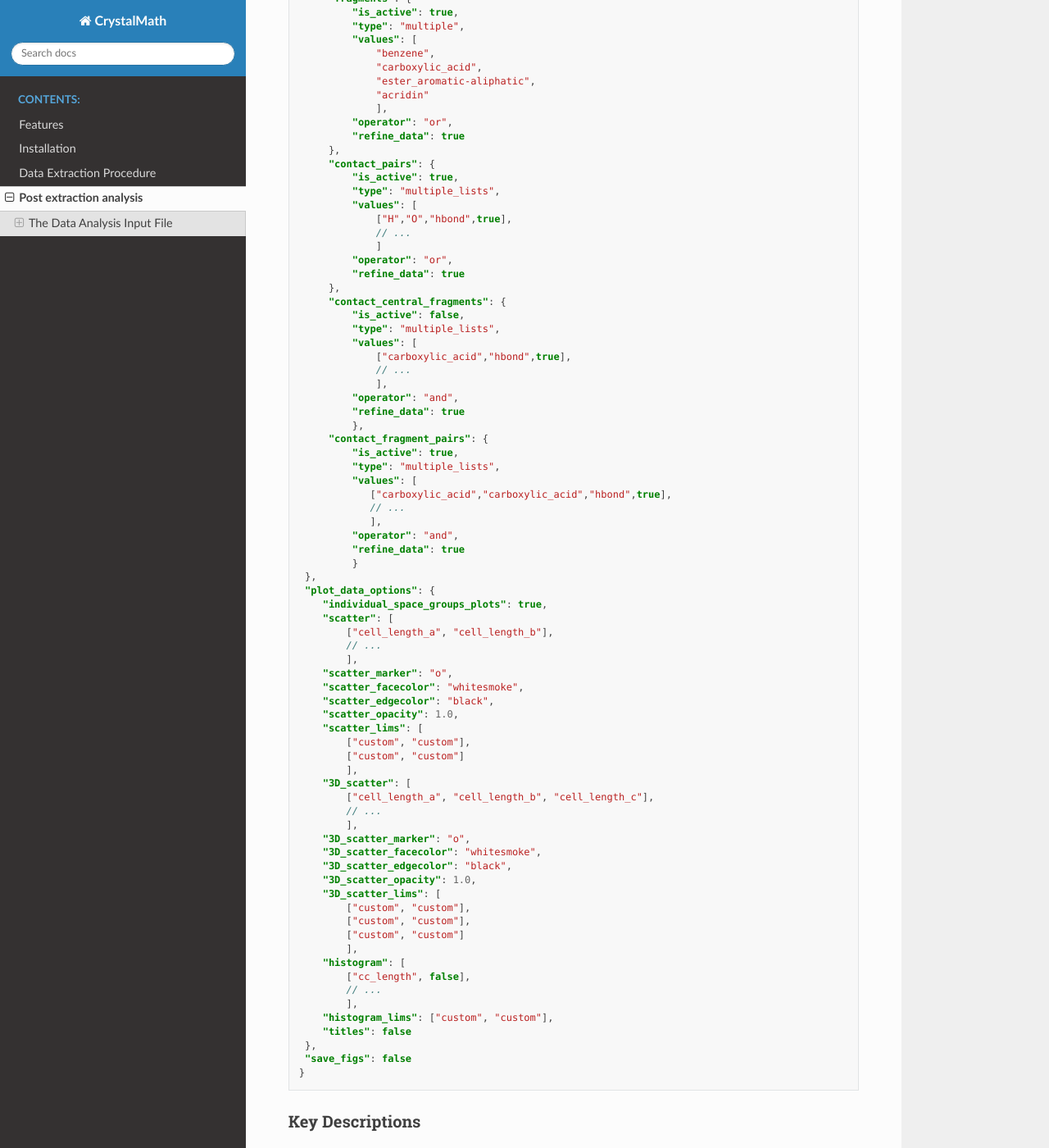
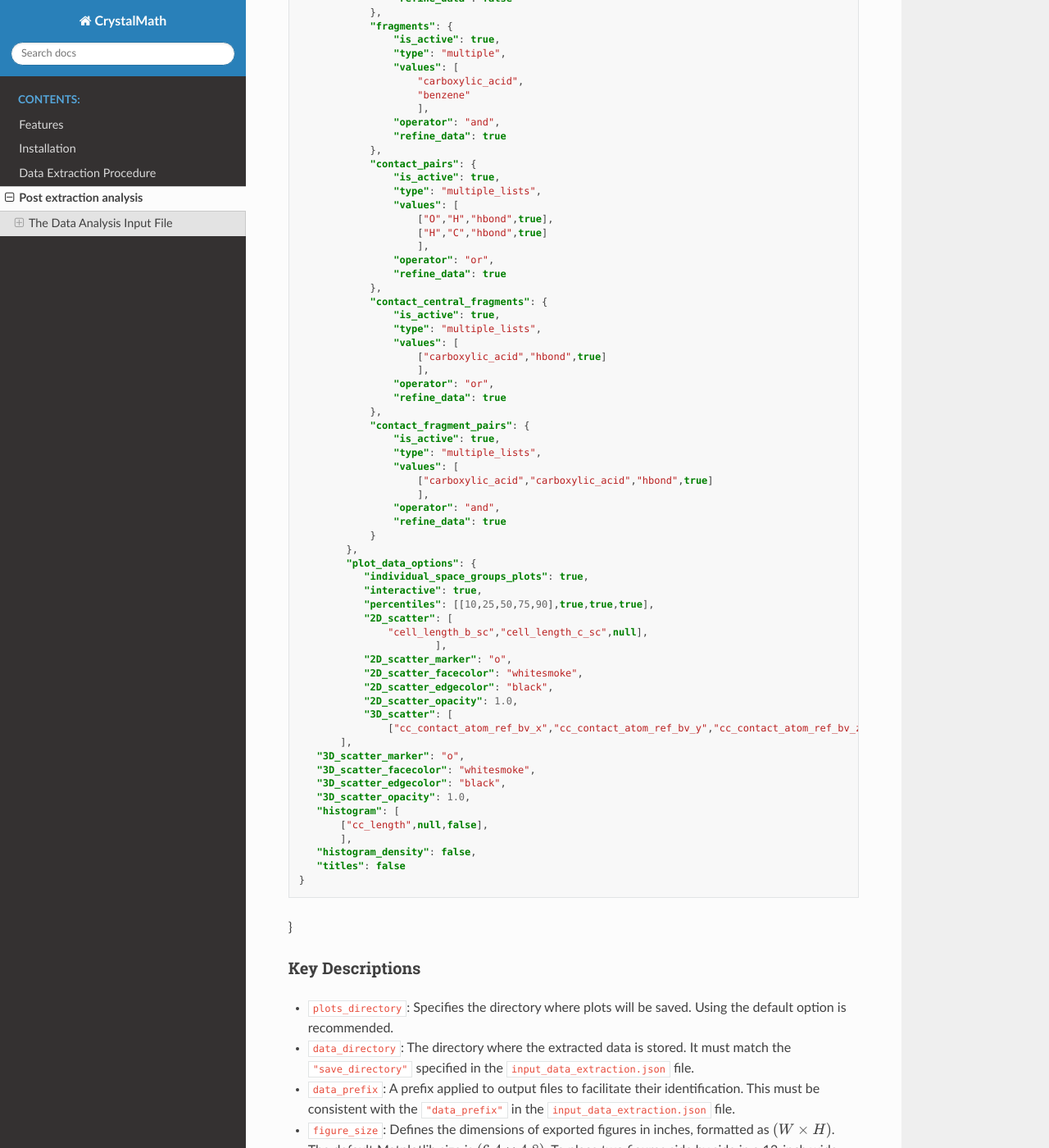
Before and after one commit to nigalanakis/Crystal_Math, a Sphinx documentation site: the page built from docs/source/analysis.rst, in a window 1280 px wide and 1400 px high, scrolled down 1197 px. Shown: the whole window at 82% size. Built offline with Sphinx 7.4.7 and the Read the Docs theme 2.0.0, drawn with Linux system fonts in a browser that asks for light colours; some of the changed text lies outside the part shown.

Commit message:
Update analysis.rst

```diff
--- a/docs/source/analysis.rst
+++ b/docs/source/analysis.rst
@@ -17,118 +17,105 @@ The configuration should be specified in JSON format as shown below:
 .. code-block:: json
 
     {
-     "plots_directory": "../csd_db_analysis/visualize/",
-     "data_directory": "../csd_db_analysis/db_data/",
-     "data_prefix": "example",
-     "figure_size": [5,3.75],
-     "data_filters": {
-         "space_group": {
-             "is_active": true,
-             "type": "single",
-             "values": ["P21/c","P21/n"],
-             "operator": "or",
-             "refine_data": false
+         "plots_directory": "../csd_db_analysis/visualize/",
+         "data_directory": "../csd_db_analysis/db_data/",
+         "data_prefix": "homomolecular",
+         "folder": "contacts_carboxylic-acid_carboxylic-acid_OH_hb_Zprime_1",
+         "figure_size": [5,3.75],
+         "save_figs": false,
+         "data_filters": {
+             "space_group": {
+                 "is_active": false,
+                 "type": "single",
+                 "values": ["P21/c","P21/n"],
+                 "operator": "or",
+                 "refine_data": false
+             },
+             "z_crystal": {
+                 "is_active": false,
+                 "type": "single",
+                 "values": [4,8],
+                 "operator": "or",
+                 "refine_data": false
+             },
+             "z_prime": {
+                 "is_active": true,
+                 "type": "single",
+                 "values": [1],
+                 "operator": "or",
+                 "refine_data": false
+             },
+             "species": {
+                 "is_active": false,
+                 "type": "multiple",
+                 "values": ["C","H","N","O"],
+                 "operator": "or",
+                 "refine_data": false
+             },
+             "fragments": {
+                 "is_active": true,
+                 "type": "multiple",
+                 "values": [
+                     "carboxylic_acid",
+                     "benzene"
+                     ],
+                 "operator": "and",
+                 "refine_data": true
+             },
+             "contact_pairs": {
+                 "is_active": true,
+                 "type": "multiple_lists",
+                 "values": [
+                     ["O","H","hbond",true],
+                     ["H","C","hbond",true]
+                     ],
+                 "operator": "or",
+                 "refine_data": true
+             },
+             "contact_central_fragments": {
+                 "is_active": true,
+                 "type": "multiple_lists",
+                 "values": [
+                     ["carboxylic_acid","hbond",true]
+                     ],
+                 "operator": "or",
+                 "refine_data": true
+             },
+             "contact_fragment_pairs": {
+                 "is_active": true,
+                 "type": "multiple_lists",
+                 "values": [
+                     ["carboxylic_acid","carboxylic_acid","hbond",true]
+                     ],
+                 "operator": "and",
+                 "refine_data": true
+             }
          },
-         "z_crystal": {
-             "is_active": true,
-             "type": "single",
-             "values": [4,8],
-             "operator": "or",
-             "refine_data": false
-         },
-         "z_prime": {
-             "is_active": true,
-             "type": "single",
-             "values": [1,2],
-             "operator": "or",
-             "refine_data": false
-         },
-         "species": {
-             "is_active": true,
-             "type": "multiple",
-             "values": ["C","H","O"],
-             "operator": "or",
-             "refine_data": false
-         },
-         "fragments": {
-             "is_active": true,
-             "type": "multiple",
-             "values": [
-                 "benzene",
-                 "carboxylic_acid",
-                 "ester_aromatic-aliphatic",
-                 "acridin"
-                 ],
-             "operator": "or",
-             "refine_data": true
-         },
-         "contact_pairs": {
-             "is_active": true,
-             "type": "multiple_lists",
-             "values": [
-                 ["H","O","hbond",true],
-                 // ...
-                 ]
-             "operator": "or",
-             "refine_data": true
-         },
-         "contact_central_fragments": {
-             "is_active": false,
-             "type": "multiple_lists",
-             "values": [
-                 ["carboxylic_acid","hbond",true],
-                 // ...
-                 ],
-             "operator": "and",
-             "refine_data": true
-             },
-         "contact_fragment_pairs": {
-             "is_active": true,
-             "type": "multiple_lists",
-             "values": [
-                ["carboxylic_acid","carboxylic_acid","hbond",true],
-                // ...
-                ],
-             "operator": "and",
-             "refine_data": true
-             }
-     },
-     "plot_data_options": {
-        "individual_space_groups_plots": true,
-        "scatter": [
-            ["cell_length_a", "cell_length_b"],
-            // ...
-            ],
-        "scatter_marker": "o",
-        "scatter_facecolor": "whitesmoke",
-        "scatter_edgecolor": "black",
-        "scatter_opacity": 1.0,
-        "scatter_lims": [
-            ["custom", "custom"],
-            ["custom", "custom"]
-            ],
-        "3D_scatter": [
-            ["cell_length_a", "cell_length_b", "cell_length_c"],
-            // ...
-            ],
-        "3D_scatter_marker": "o",
-        "3D_scatter_facecolor": "whitesmoke",
-        "3D_scatter_edgecolor": "black",
-        "3D_scatter_opacity": 1.0,
-        "3D_scatter_lims": [
-            ["custom", "custom"],
-            ["custom", "custom"],
-            ["custom", "custom"]
-            ],
-        "histogram": [
-            ["cc_length", false],
-            // ...
-            ],
-        "histogram_lims": ["custom", "custom"],
-        "titles": false
-     },
-     "save_figs": false
-    }
+         "plot_data_options": {
+            "individual_space_groups_plots": true,
+            "interactive": true,
+            "percentiles": [[10,25,50,75,90],true,true,true],
+            "2D_scatter": [
+                "cell_length_b_sc","cell_length_c_sc",null],
+        		],
+            "2D_scatter_marker": "o",
+            "2D_scatter_facecolor": "whitesmoke",
+            "2D_scatter_edgecolor": "black",
+            "2D_scatter_opacity": 1.0,
+            "3D_scatter": [
+                ["cc_contact_atom_ref_bv_x","cc_contact_atom_ref_bv_y","cc_contact_atom_ref_bv_z",null]
+        ],
+    "3D_scatter_marker": "o",
+    "3D_scatter_facecolor": "whitesmoke",
+    "3D_scatter_edgecolor": "black",
+    "3D_scatter_opacity": 1.0,
+    "histogram": [
+        ["cc_length",null,false],
+        ],
+    "histogram_density": false,
+    "titles": false
+ }
+}
 
 
 Key Descriptions
```
